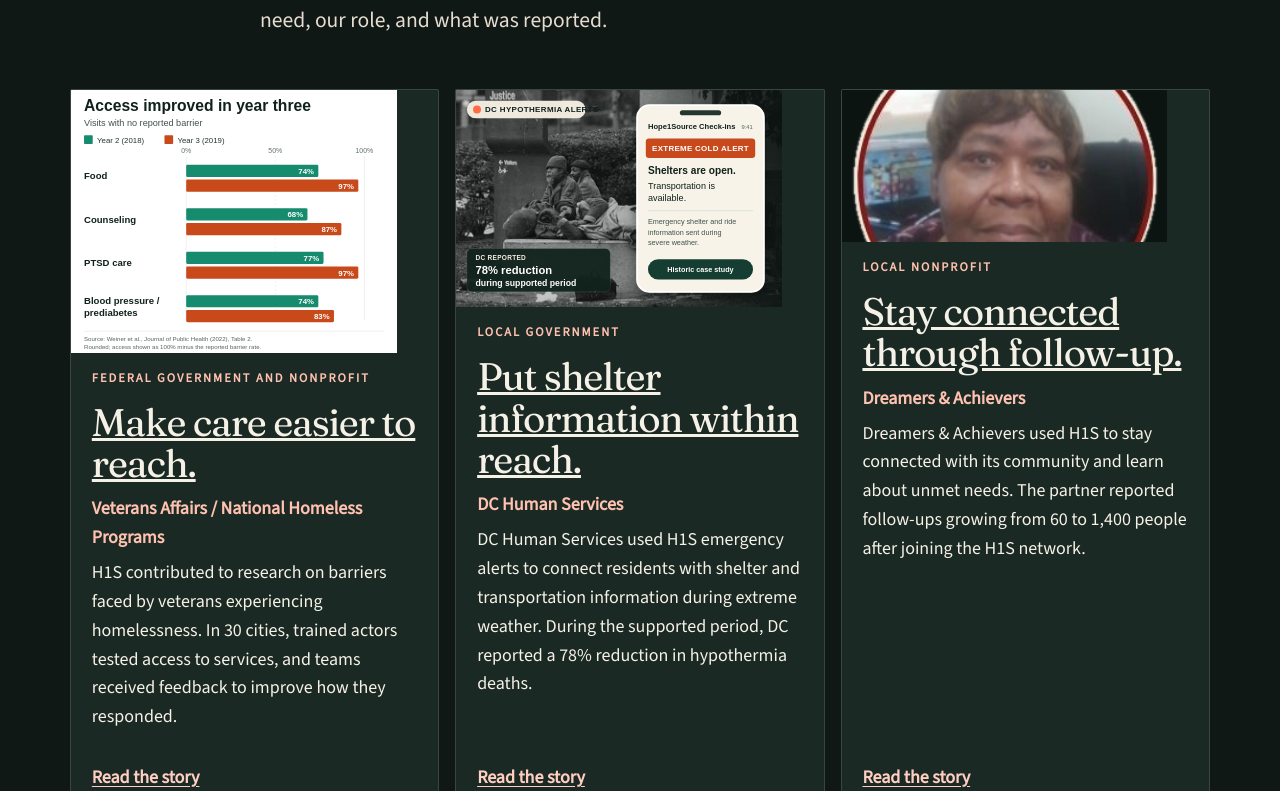
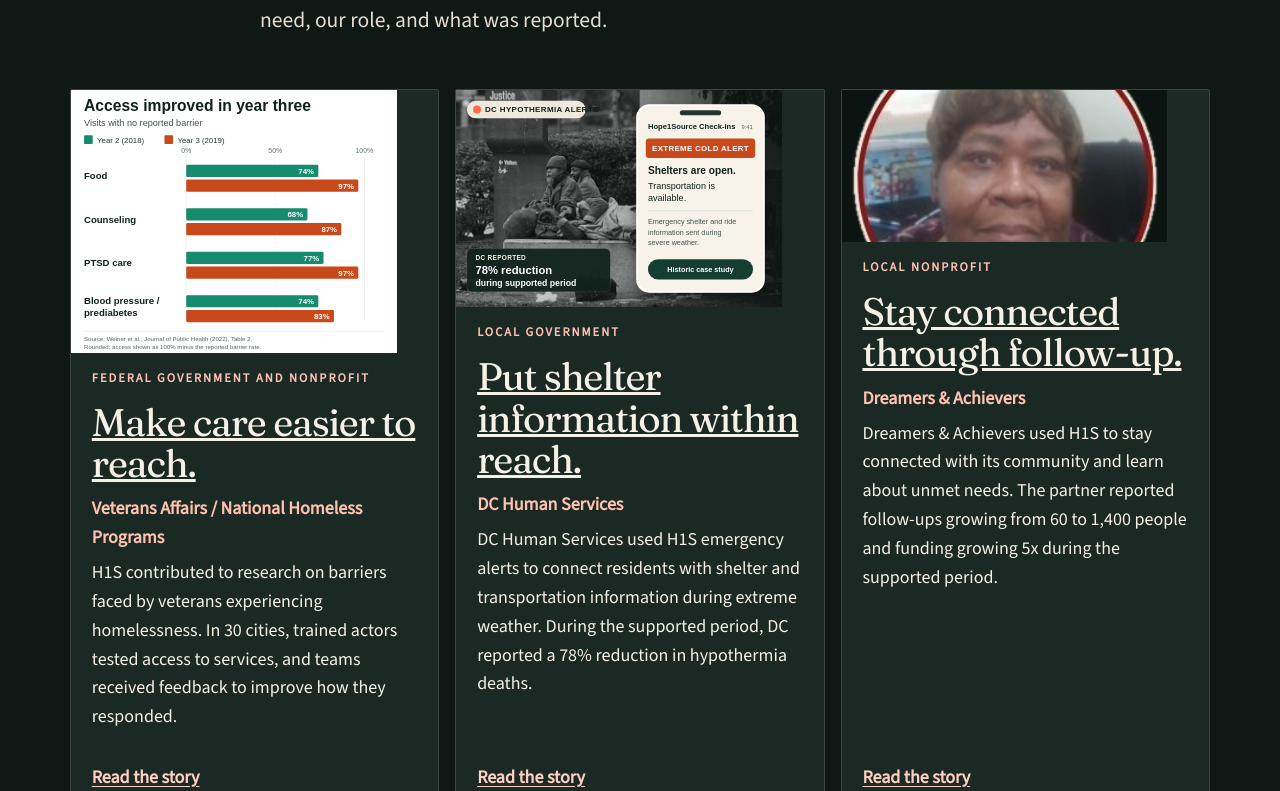
Before and after one commit to hopeonesource/hope1source.org, a React (Vite) app in the folder preview-v4/: page /case-studies in a window 1280 px wide. Shown: the part 437-1228 px from the top of the page. Built offline with nearby package versions, Linux system fonts and the light colour scheme.

Commit message:
Add partner funding growth result

```diff
--- a/preview-v4/src/content/stories.js
+++ b/preview-v4/src/content/stories.js
@@ -66,7 +66,7 @@ export const stories = [
     title: 'Dreamers & Achievers',
     outcome: 'Keep listening',
     cardTitle: 'Stay connected through follow-up.',
-    card: 'Dreamers & Achievers used H1S to stay in touch and gather feedback. The partner reported follow-ups growing from 60 to 1,400 people.',
+    card: 'Dreamers & Achievers used H1S to stay in touch and gather feedback. The partner reported follow-ups growing from 60 to 1,400 people and funding growing 5x during the supported period.',
     org: 'Dreamers & Achievers',
     industry: 'Local nonprofit',
     location: 'Washington, D.C.',
@@ -79,12 +79,12 @@ export const stories = [
     imageAlt: 'Dorothy Adams, Executive Director of Dreamers and Achievers.',
     kicker: 'Partner reported',
     summary:
-      'Dreamers & Achievers used H1S to stay connected with its community and learn about unmet needs. The partner reported follow-ups growing from 60 to 1,400 people after joining the H1S network.',
-    home: 'Follow-ups grew from 60 to 1,400 people.',
+      'Dreamers & Achievers used H1S to stay connected with its community and learn about unmet needs. The partner reported follow-ups growing from 60 to 1,400 people and funding growing 5x during the supported period.',
+    home: 'Follow-ups grew from 60 to 1,400 people, and funding grew 5x.',
     quote:
       'HopeOneSource tells me what I need to know, including health and unmet needs. It is a very valuable tool.',
     quoteAttribution: 'Dorothy Adams, Executive Director, Dreamers & Achievers',
-    metricsCaption: 'Partner-reported figures from before and after joining the H1S network. Reporting dates were not provided.',
+    metricsCaption: 'Partner-reported figures from the supported period.',
     metrics: [
       { label: 'Budget with assets', before: '$110,000', after: '$560,000' },
       { label: 'Feedback collected', before: '25 people', after: '2,268 people' },
@@ -94,7 +94,7 @@ export const stories = [
     ],
     body: [
       'For a community organization, knowing how people are doing takes continued contact. Dreamers & Achievers used H1S to stay in touch with clients, funders, and volunteers and to learn about health and unmet needs.',
-      'The partner reported follow-ups growing from 60 to 1,400 people and feedback collected from 25 to 2,268 people after joining the H1S network. These figures describe the partner’s reported experience. Reporting dates were not provided, and the figures do not isolate H1S’s contribution to the changes.',
+      'During the supported period, the partner reported follow-ups growing from 60 to 1,400 people, feedback collected from 25 to 2,268 people, and funding growing 5x.',
     ],
   },
 ]
```
Also changed, not shown: 1 other file (tests, documents, lock files or other folders).
